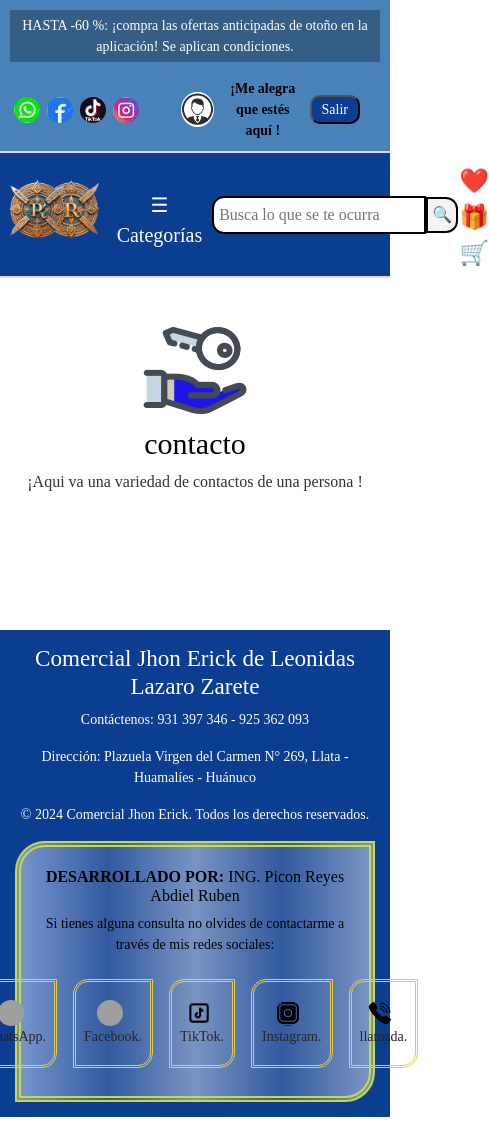
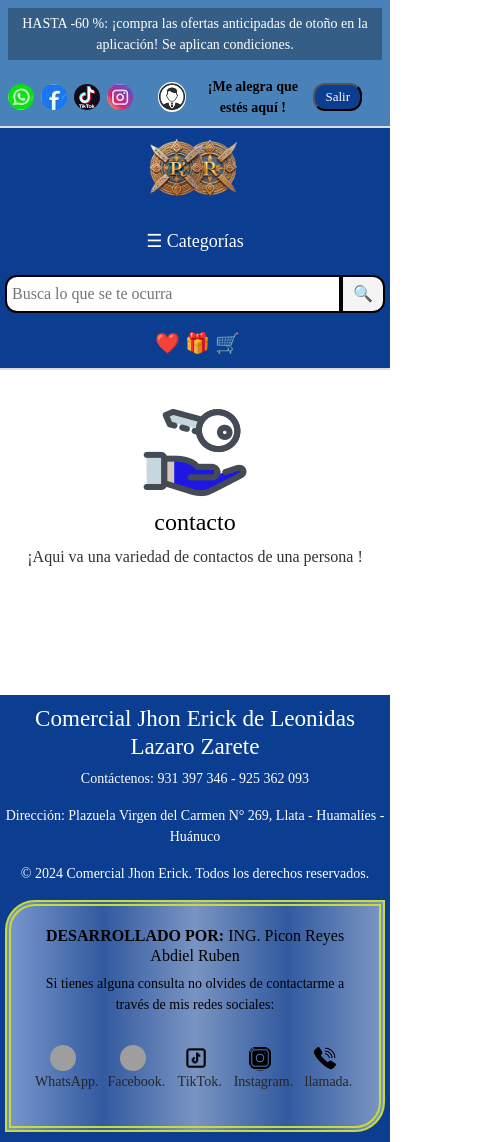
Before and after one commit to abdiel-ruben/proyecto-picon, a React (Vite) app: page /contacto-contacto in a window 390 px wide. Shown: the whole page, 489 px wide, since content can reach past the window. Before the commit the page ends 1117 px from the top, so only its background shows below. Built offline with nearby package versions, Linux system fonts and the light colour scheme; no server answers; grey boxes are pictures that could not be loaded.

Commit message:
Realise combios en home.css

```diff
--- a/src/home.css
+++ b/src/home.css
@@ -314,19 +314,25 @@
 .footer-redes-imagen p {
     margin: 10px 0; /* Espacio entre la imagen y el texto */
 }
+
+
 /* Ajustes para pantallas pequeñas */
 @media only screen and (max-width: 768px) {
     .header {
         flex-direction: column;
         align-items: center;
+        width: 100%; /* Ensure the header spans the entire width */
     }
 
     .header-top {
         font-size: 14px;
+        padding: 8px;
+        width: 100%; /* Ensure header top spans the full width */
     }
 
     .header-redes {
-        margin-left: 1%;
+        margin-left: 0; /* Align the icons properly */
+        justify-content: center; /* Center the social icons */
     }
 
     .header-icon {
@@ -336,70 +342,128 @@
         border-radius: 50%;
     }
 
-    .header-icon:hover {
-        transform: scale(1.4);
-    }
-
-    .user-info {
-        margin-right: 20px;
-    }
-
-    .user-icon {
-        width: 35px;
-        height: 35px;
-        margin-left: 10%;
-        margin-right: 10px;
-        border-radius: 50%;
-    }
-
-    .btnsalir {
-        padding-left: 10px;
-        padding-right: 10px;
-        padding-top: 2px;
-        padding-bottom: 2px;
-        border-radius: 10px;
-        margin-left: 8px;
-        font-size: 14px;
-    }
-
     .header-main {
-        padding: 5px 5px;
-    }
-    .logo {
-        height: 61px; /* Asegura una altura para evitar distorsiones */
-        transition: transform 0.3s ease;
-        transform-origin: left center; /* Establece el origen de la transformación en el lado derecho y el centro vertical */
-    }
-
-    .logo:hover {
-        transform: scale(2, 2); /* Escala la imagen solo en las direcciones izquierda, arriba y abajo */
+        flex-direction: column; /* Stack elements vertically */
+        align-items: center;
+        justify-content: center;
+        padding: 10px 5px; /* Adjust padding */
     }
 
     .logo-container {
         margin-bottom: 10px;
     }
 
+    .logo {
+        height: 60px; /* Asegura una altura para evitar distorsiones */
+        transition: transform 0.3s ease;
+        transform-origin: center; /* Establece el origen de la transformación en el lado derecho y el centro vertical */
+    }
+
+    .logo:hover {
+        transform: scale(2.2, 2.2); /* Escala la imagen solo en las direcciones izquierda, arriba y abajo */
+    }
+
     .menu-container {
         margin-top: 10px;
+        text-align: center;
+    }
+
+    .menu-button {
+        font-size: 18px; /* Adjust menu button size */
+    }
+
+    .search-container {
+        width: 100%;
+        margin: 10px 0;
+        justify-content: center;
     }
 
     .search-bar {
-        padding: 5px 5px;
-        border-radius: 12px 0 0 12px;
+        width: 80%; /* Make the search bar take most of the width */
+        padding: 5px;
     }
 
     .search-button {
-        padding: 4px 4px;
-        border-radius: 0 12px 12px 0;
+        padding: 5px 10px;
     }
 
     .header-icons {
         justify-content: center;
         margin-top: 5px;
-        flex-wrap: wrap;
+        width: 100%; /* Ensure icons are properly aligned */
     }
 
     .icon {
-        margin-left: 1px;
+        font-size: 20px;
+        margin-left: 5px;
+    }
+    .user-icon {
+        width: 30px;
+        height: 30px;
+        margin-left: 5%;
+        margin-right: 10px;
+        border-radius: 50%;
+    }
+
+    .btnsalir {
+        background-color: #0B3D91;
+        color: white;
+        padding-left: 10px;
+        padding-right: 10px;
+        padding-top: 2px;
+        padding-bottom: 2px;
+        border-radius: 12px;
+        margin-left: 4px;
+        font-size: 13px;
+    }
+
+    /* Main content adjustments */
+    .main-content {
+        padding: 10px;
+        text-align: center;
+    }
+
+    .main-titulo {
+        font-size: 24px; /* Adjust title size */
+    }
+
+    .trends {
+        flex-direction: column;
+        align-items: center; /* Center trend items */
+    }
+
+    .trend-item {
+        width: 100%;
+        max-width: 280px; /* Make trend items responsive */
+        margin: 10px auto;
+    }
+
+    .trend-item img {
+        width: 100%; /* Ensure images take up the full width */
+    }
+
+    /* Footer adjustments */
+    .footer {
+        width: 100%;
+        text-align: center;
+        padding: 10px 5px; /* Adjust padding for smaller screens */
+    }
+
+    .footer-redes-imagen {
+        display: flex;
+        justify-content: center;
+        align-items: center; /* Centra verticalmente la imagen y el texto */
+    }
+
+    .footer-redes-imagen a {
+        color: rgb(39, 37, 37);
+        display: flex;
+        flex-direction: column; /* Coloca el texto debajo de la imagen */
+        align-items: center; /* Centra horizontalmente el texto */
+        text-decoration: none; /* Elimina el subrayado del enlace */
+        margin: 2px; /* Espacio alrededor de cada enlace */
+        padding: 2px; /* Espacio dentro de cada enlace */
+        border: none; /* Borde alrededor de cada enlace */
+        border-radius: none;
     }
 }
```
